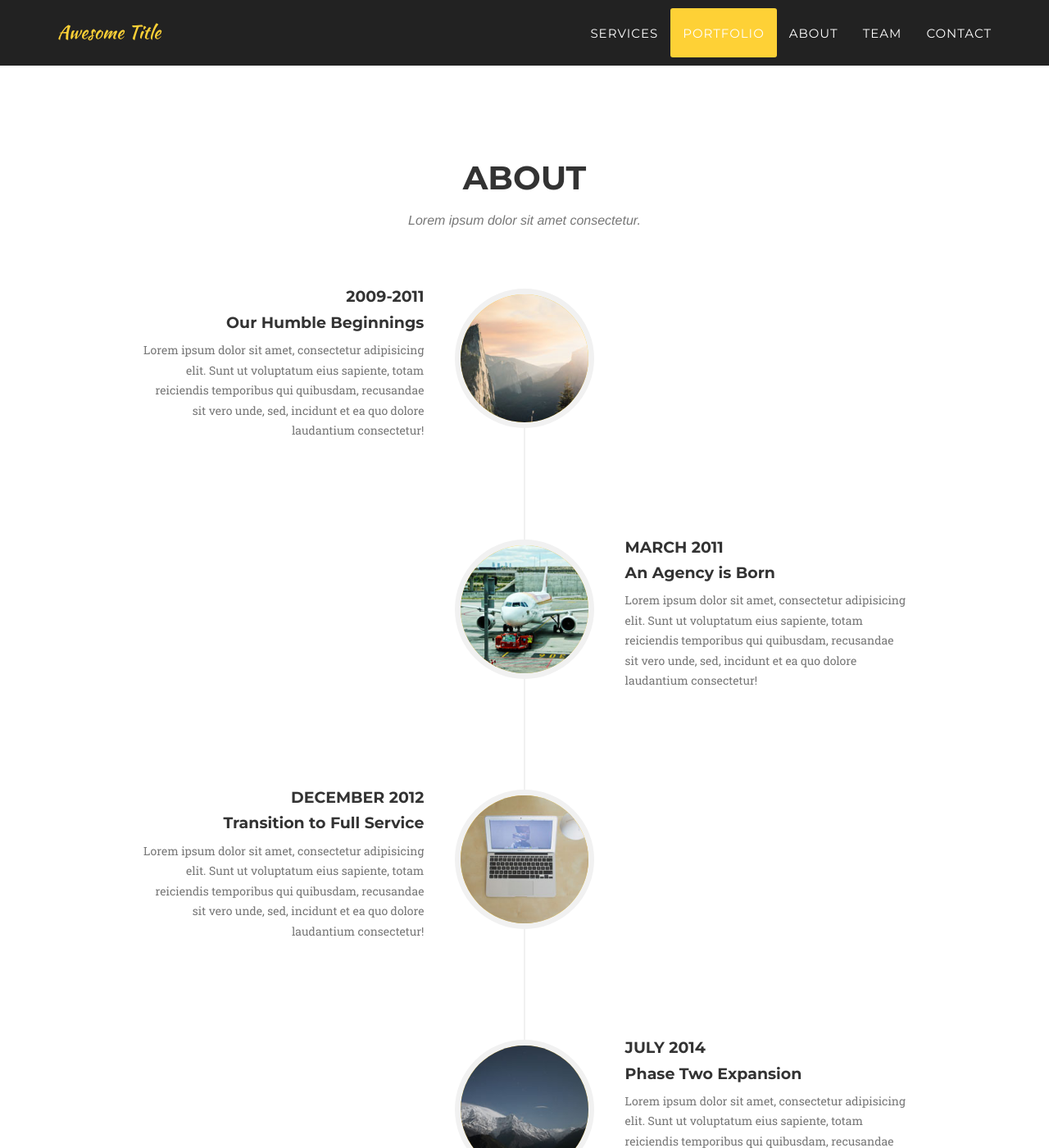
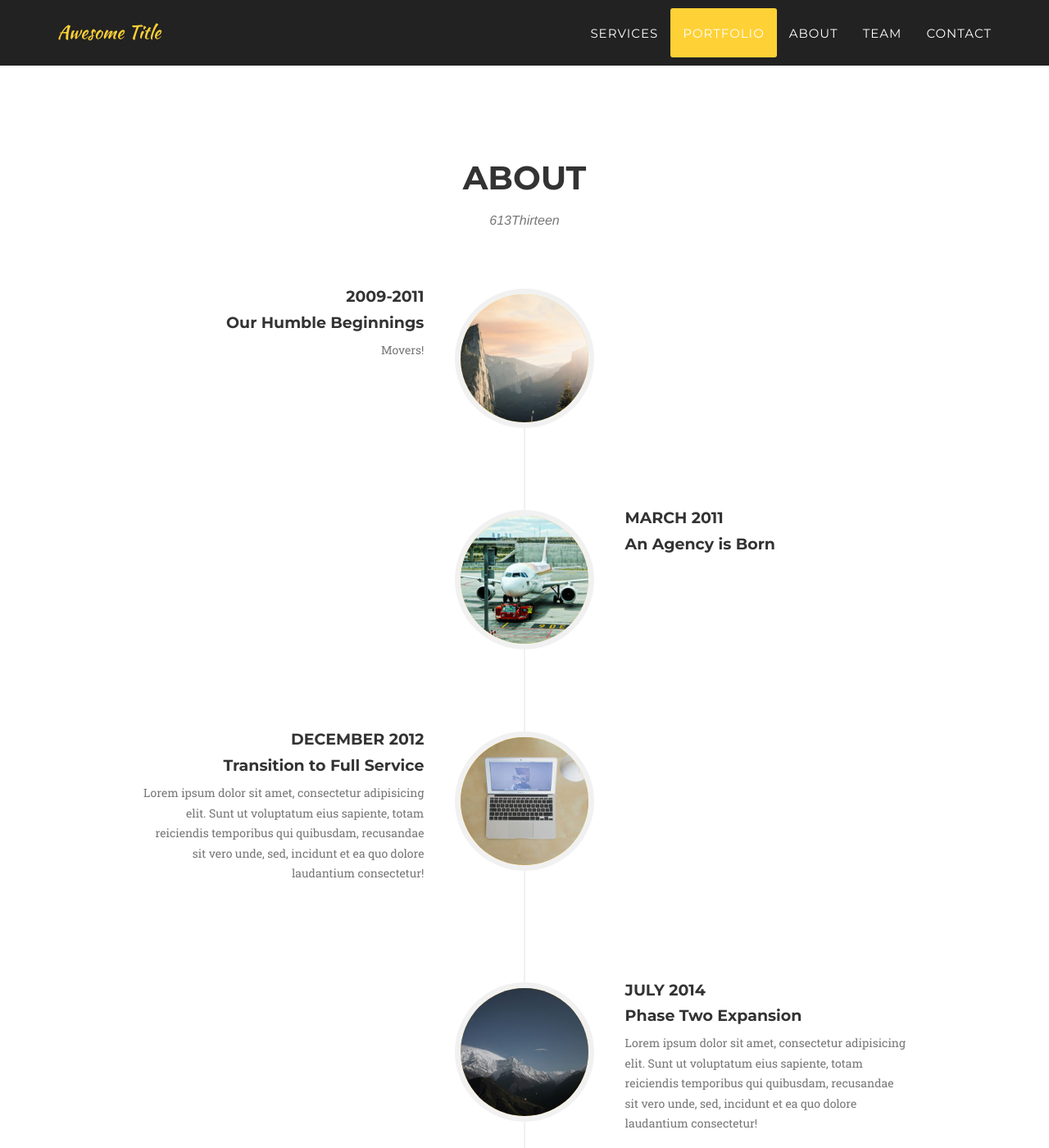
Before and after one commit to SuhaibElkomy/6thirteen, a Jekyll site: the page built from index.html, in a window 1280 px wide and 1400 px high, scrolled down 2661 px. Shown: the whole window at 82% size. Built offline with Jekyll 4.4.1, drawn with Linux system fonts in a browser that asks for light colours; some web fonts are replaced.

Commit message:
Update about.html

```diff
--- a/_includes/about.html
+++ b/_includes/about.html
@@ -4,7 +4,7 @@
             <div class="row">
                 <div class="col-lg-12 text-center">
                     <h2 class="section-heading">About</h2>
-                    <h3 class="section-subheading text-muted">Lorem ipsum dolor sit amet consectetur.</h3>
+                    <h3 class="section-subheading text-muted">613Thirteen</h3>
                 </div>
             </div>
             <div class="row">
@@ -20,7 +20,7 @@
                                     <h4 class="subheading">Our Humble Beginnings</h4>
                                 </div>
                                 <div class="timeline-body">
-                                    <p class="text-muted">Lorem ipsum dolor sit amet, consectetur adipisicing elit. Sunt ut voluptatum eius sapiente, totam reiciendis temporibus qui quibusdam, recusandae sit vero unde, sed, incidunt et ea quo dolore laudantium consectetur!</p>
+                                    <p class="text-muted">Movers!</p>
                                 </div>
                             </div>
                         </li>
@@ -34,11 +34,12 @@
                                     <h4 class="subheading">An Agency is Born</h4>
                                 </div>
                                 <div class="timeline-body">
-                                    <p class="text-muted">Lorem ipsum dolor sit amet, consectetur adipisicing elit. Sunt ut voluptatum eius sapiente, totam reiciendis temporibus qui quibusdam, recusandae sit vero unde, sed, incidunt et ea quo dolore laudantium consectetur!</p>
+                                    <p class="text-muted"></p>
                                 </div>
                             </div>
                         </li>
                         <li>
+
                             <div class="timeline-image">
                                 <img class="img-circle img-responsive" src="img/about/3.jpg" alt="">
                             </div>
```
